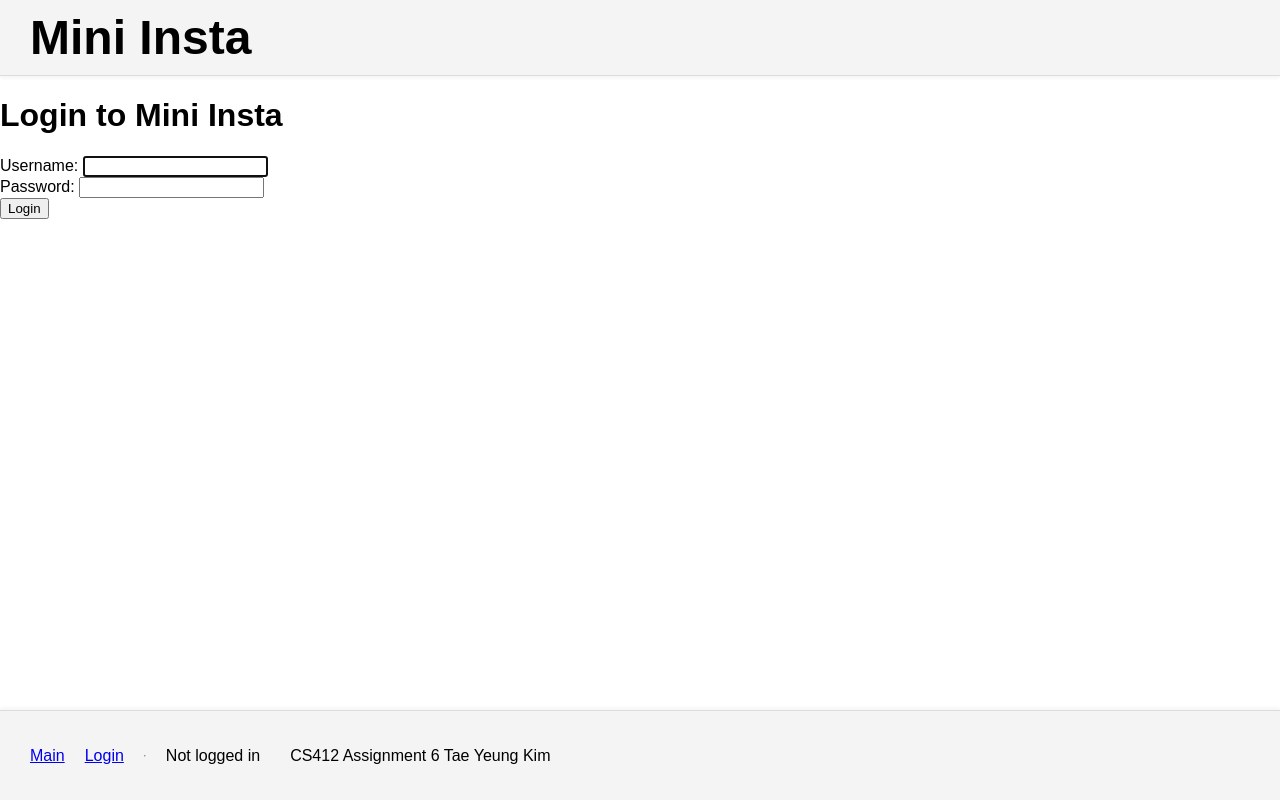
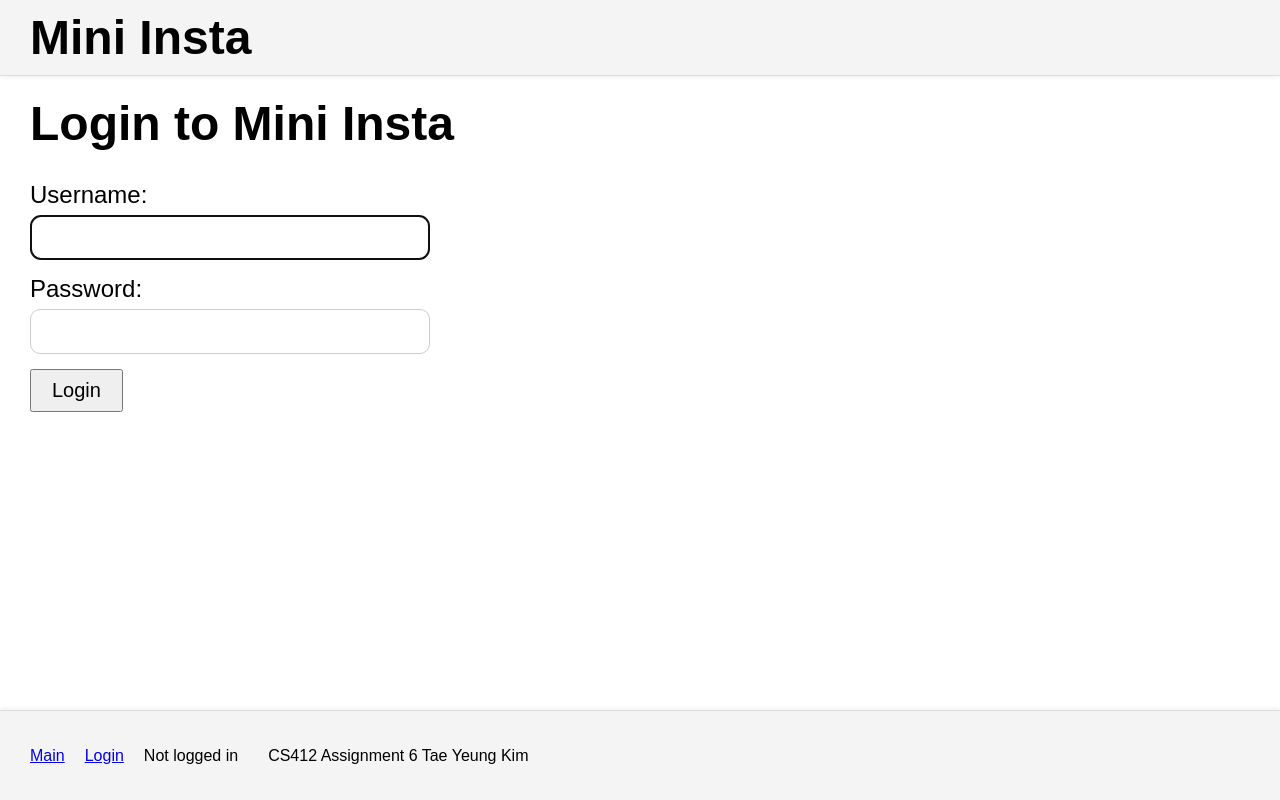
Before and after one commit to taekim26/cs412, a Django app: page /mini_insta/login/ in a window 1280 px wide. Run offline with Django 5.2, Linux system fonts and the light colour scheme.

Commit message:
Added login and logout feature

```diff
--- a/mini_insta/templates/mini_insta/login.html
+++ b/mini_insta/templates/mini_insta/login.html
@@ -6,6 +6,7 @@
 {% extends 'mini_insta/base.html' %}
 
 {% block content %}
+<main class="login-page">
     <h1>Login to Mini Insta</h1>
     <form action="{% url 'mini_insta_login' %}" method="POST">
         {% csrf_token %}
@@ -17,4 +18,5 @@
             <input type="hidden" name="next" value="{% url 'show_all_profiles' %}">
         {% endif %}
     </form>
+</main>
 {% endblock %}
--- a/mini_insta/urls.py
+++ b/mini_insta/urls.py
@@ -21,5 +21,6 @@ urlpatterns = [
     path('post/<int:pk>/update', UpdatePostView.as_view(), name="update_post"),
     # authorization-related URLs
     path('login/', auth_views.LoginView.as_view(template_name="mini_insta/login.html"), name="mini_insta_login"),
-    path('logout/', auth_views.LogoutView.as_view(next_page="show_all_profiles"), name="mini_insta_logout"),
+    path('logout_confirmation/', LogoutConfirmationView.as_view(), name="logout_confirmation"),
+    path('logout/', auth_views.LogoutView.as_view(next_page="logout_confirmation"), name="mini_insta_logout"),
 ]
--- a/mini_insta/views.py
+++ b/mini_insta/views.py
@@ -3,7 +3,7 @@
 # Description: class-based view for mini_insta application
 
 from django.shortcuts import render
-from django.views.generic import ListView, DetailView, CreateView, UpdateView, DeleteView
+from django.views.generic import ListView, DetailView, CreateView, UpdateView, DeleteView, TemplateView
 from django.urls import reverse
 from .models import Profile, Post, Photo
 from .forms import CreatePostForm, UpdateProfileForm, UpdatePostForm
@@ -187,3 +187,7 @@ class SearchView(MiniInstaLoginRequiredMixin, ListView):
         context['profiles'] = profiles
 
         return context
+
+class LogoutConfirmationView(TemplateView):
+    '''display a logout confirmation page'''
+    template_name = "mini_insta/logged_out.html"
--- a/static/styles-mini-insta.css
+++ b/static/styles-mini-insta.css
@@ -1,5 +1,5 @@
 /* File: static/styles-mini-insta.css */
-/* Author: Tae Yeung Kim (kimty@bu.edu), 10/12/2026 */
+/* Author: Tae Yeung Kim (kimty@bu.edu), 10/19/2026 */
 /* Description: CSS for mini-insta application; this CSS was derived from styles-blog example from CS412 lecture */
 
 * {
@@ -715,3 +715,119 @@ nav .profile-icon {
     margin: 0;
     padding: 0;
 }
+
+
+
+/* ==================================================
+   LOGGED OUT PAGE
+   ================================================== */
+
+/* same 30px left edge as the "Mini Insta" header */
+
+.logged-out {
+    padding: 20px 30px;
+}
+
+.logged-out h1 {
+    margin: 0 0 30px;
+
+    font-size: 48px;
+    color: black;
+}
+
+.logged-out h2 {
+    margin: 0 0 15px;
+
+    font-size: 28px;
+}
+
+.logged-out a {
+    color: #b84cff;
+}
+
+
+
+/* ==================================================
+   LOGIN PAGE
+   ================================================== */
+
+/* same 30px left edge as the "Mini Insta" header */
+
+.login-page {
+    padding: 20px 30px;
+}
+
+.login-page h1 {
+    margin: 0 0 30px;
+
+    font-size: 48px;
+    color: black;
+}
+
+
+/* each label + input pair on its own row */
+
+.login-page form div {
+    margin-bottom: 15px;
+}
+
+.login-page label {
+    display: block;
+
+    font-size: 24px;
+
+    margin-bottom: 6px;
+}
+
+
+/* username and password boxes */
+
+.login-page input[type="text"],
+.login-page input[type="password"] {
+    width: 400px;
+
+    font-family: Arial, Helvetica, sans-serif;
+    font-size: 20px;
+
+    padding: 10px;
+
+    border: 1px solid #cccccc;
+    border-radius: 10px;
+}
+
+
+/* Login button */
+
+.login-page input[type="submit"] {
+    font-size: 20px;
+
+    padding: 8px 20px;
+}
+
+/* ==================================================
+   LOGOUT BUTTON (in the footer nav)
+   ================================================== */
+
+/* remove the form's default margin so the button lines up with the links */
+
+nav form {
+    margin: 0;
+}
+
+/* match the size of the nav links */
+
+nav input[type="submit"] {
+    font-family: Arial, Helvetica, sans-serif;
+    font-size: inherit;
+
+    padding: 4px 14px;
+
+    cursor: pointer;
+}
+
+
+/* the <hr> in the nav shrinks to a dot inside the flex row; hide it */
+
+nav hr {
+    display: none;
+}
```
Also changed, not shown: mini_insta/templates/mini_insta/logged_out.html (added, +18 -0 lines), db.sqlite3. Lines whose indentation alone changed are shown as unchanged.
